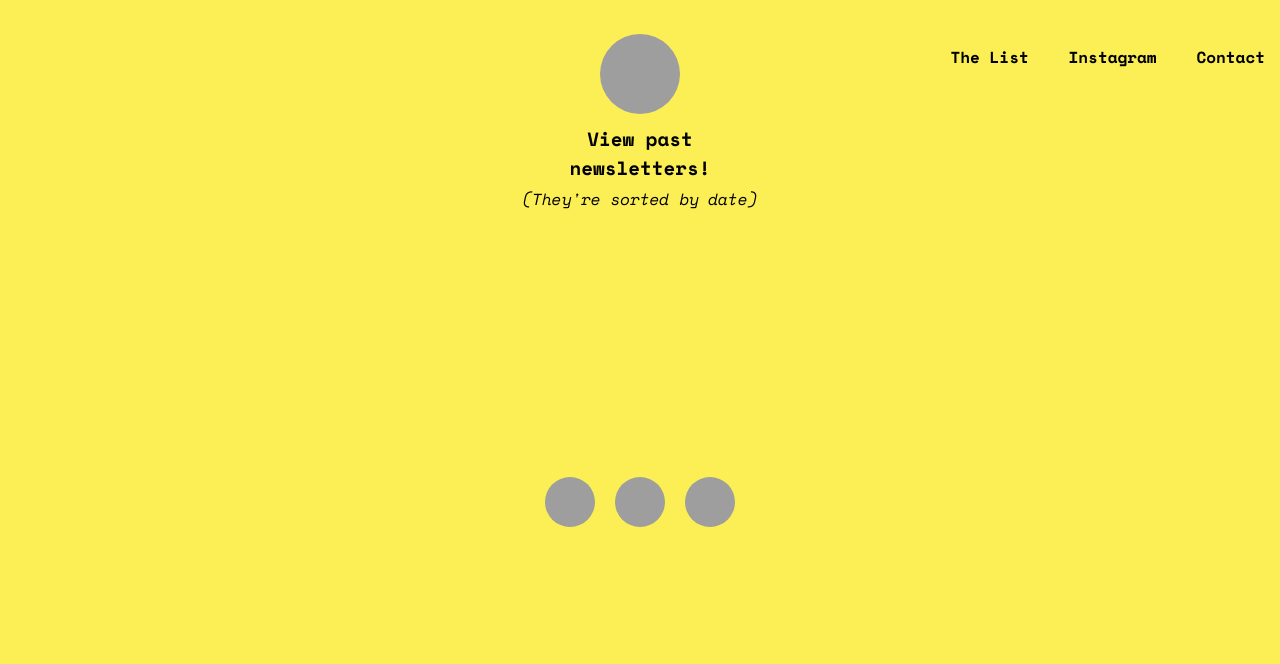
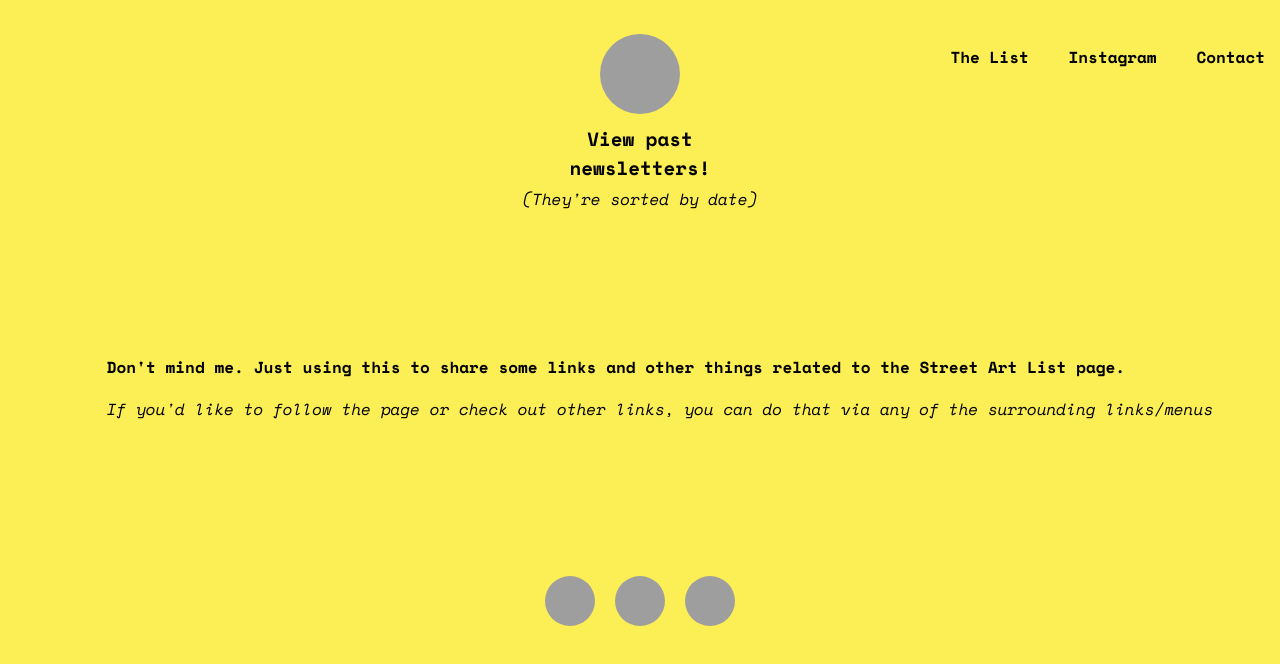
Before and after one commit to theanthonybrooks/theanthonybrooks.github.io, a plain HTML site: page index.html in a window 1280 px wide. Drawn offline with nearby package versions, Linux system fonts and the light colour scheme; grey boxes are pictures that could not be loaded.

Commit message:
Update index.html
Changed some body text

```diff
--- a/index.html
+++ b/index.html
@@ -317,6 +317,8 @@
     </div>
             <ul id="archive-list">
 	<script language="javascript" src="//theanthonybrooks.us8.list-manage.com/generate-js/?u=fa6b0c41fcaaf67cc94a80740&fid=23718&show=10" type="text/javascript"></script>
+	<p><b>Don't mind me. Just using this to share some links and other things related to the Street Art List page.</b></p>
+	<p><em>If you'd like to follow the page or check out other links, you can do that via any of the surrounding links/menus</em></p>
         </ul>
 
     <div id="social-links" class="social-icons">
```
